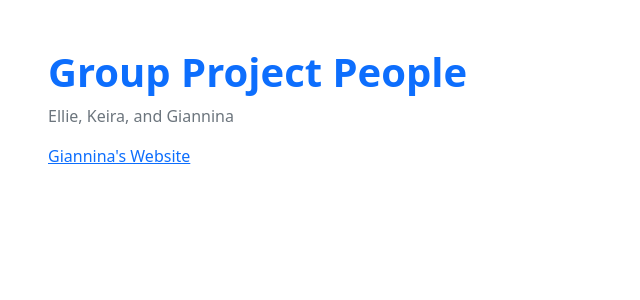
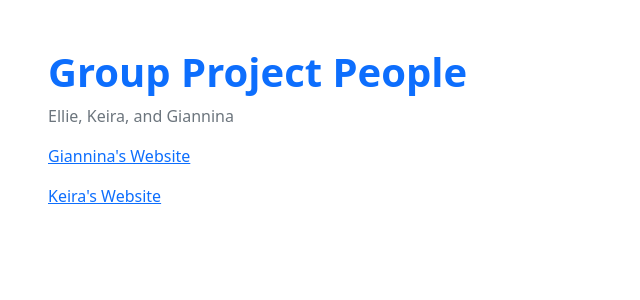
Before and after one commit to LoveMyDogs/P3T8_ezkg, a Flask app: page /stub/ in a window 1280 px wide. Shown: the part 66-366 px from the top of the page, without its empty margins (0-640 px from the left). Run offline with Flask 2, Linux system fonts and the light colour scheme.

Commit message:
added my link

```diff
--- a/templates/stub.html
+++ b/templates/stub.html
@@ -11,6 +11,8 @@
         <h1 class="text-primary"><strong>Group Project People</strong></h1>
         <p class="text-secondary">Ellie, Keira, and Giannina</p>
         <p class="text-secondary"><a href="https://lovemydogs.github.io/Timeline/">Giannina's Website</a></p>
+        <p class="text-secondary"><a href="https://github.com/keiraokimoto/Fastpages">Keira's Website</a></p>
+
     </div>
 {% endblock %}
 
```
